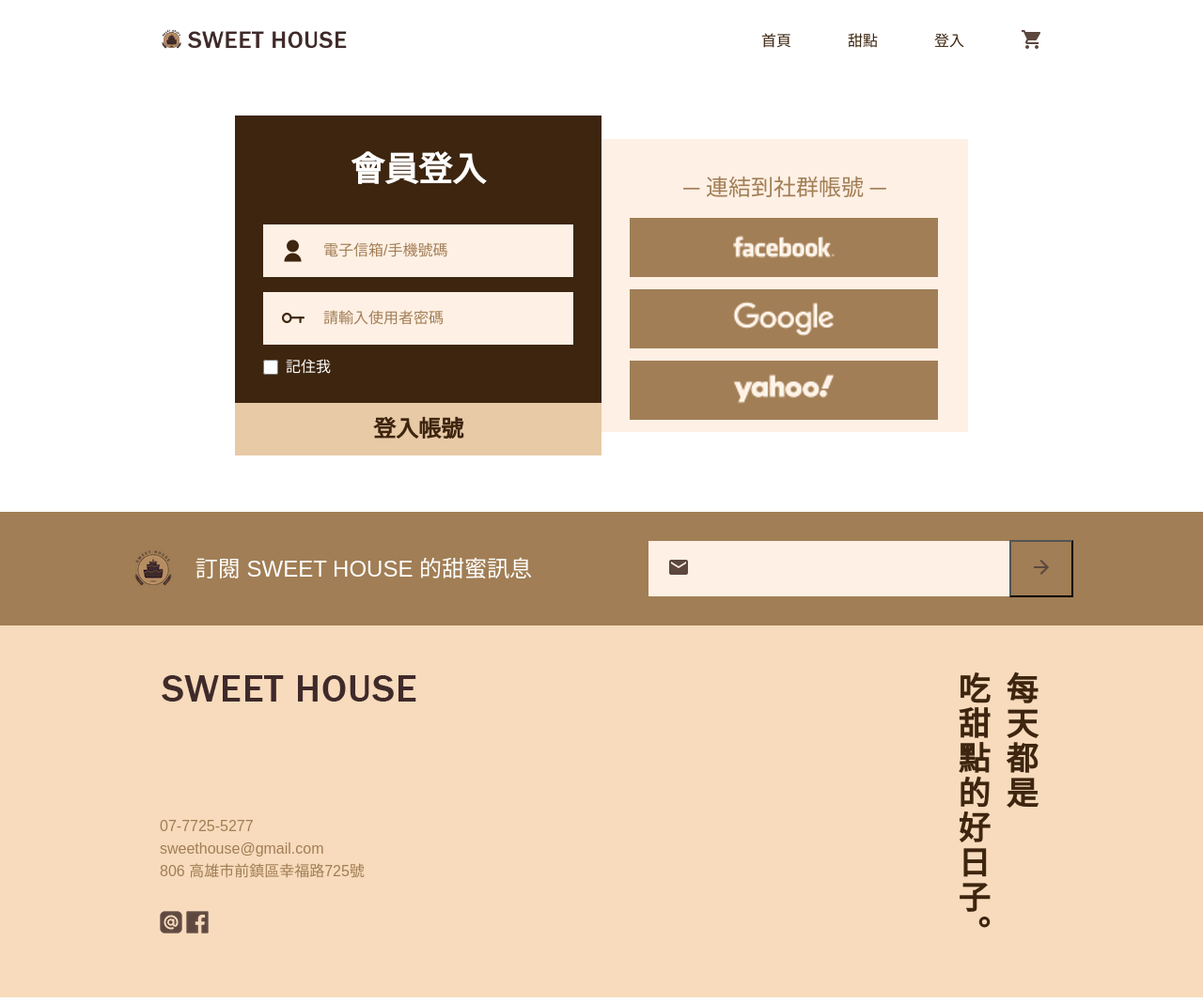
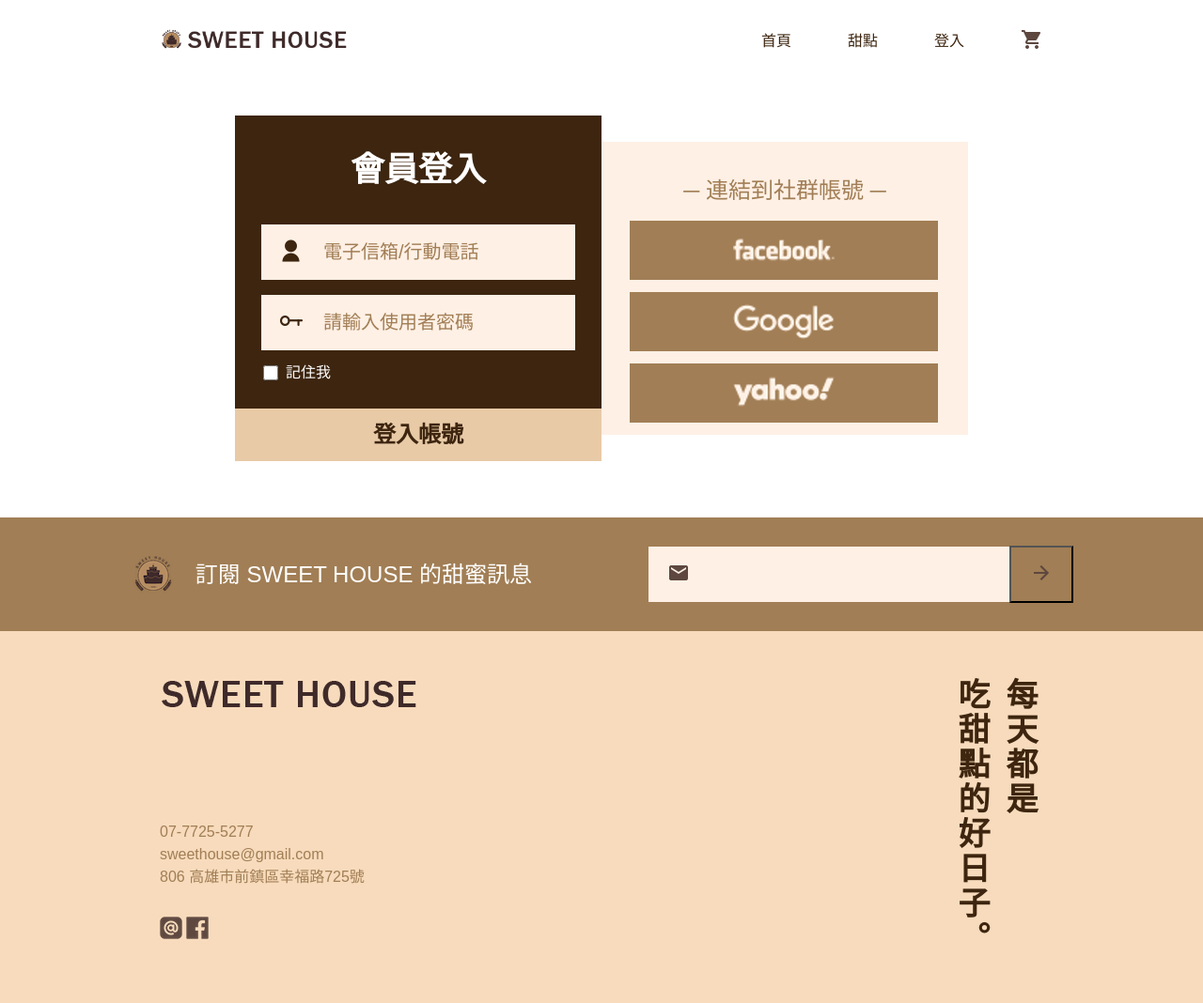
Before and after one commit to xiouyuwen/sweethouse, a plain HTML site: page login.html in a window 1280 px wide. Shown: the whole page at 94% size. Drawn offline with Linux system fonts and the light colour scheme.

Commit message:
login input ok

```diff
--- a/css/login.css
+++ b/css/login.css
@@ -61,17 +61,25 @@ h4{
     align-items: center;
 }
 .account{
-    width: 330px;
+
     background: #fff0e5;
     display: flex;
     align-items: center;
     margin-bottom: 16px;
+
 }
 .account img{
     padding: 16px 20px;
 }
-.info{
-    color: #A17E55;
+.account-box{
+    width: 266px;
+    background: #fff0e5;
+    border: 0;
+    outline-style: none;
+    font-size: 20px;
+}
+.account-box::placeholder{
+    color: #A17e55;
 }
 .remember-box{
     display: flex;
--- a/login.html
+++ b/login.html
@@ -36,14 +36,14 @@
             <h4>會員登入</h4>
             <div class="account-card">
                 <div class="account">
-                    <img src="https://github.com/xiouyuwen/sweethouse/blob/main/sweet-image/member.png?raw=true" alt="人頭">
-                    <p class="info">電子信箱/手機號碼</p>
+                    <div class="account-img"><img src="https://github.com/xiouyuwen/sweethouse/blob/main/sweet-image/member.png?raw=true" alt="人頭"></div>
+                    <input class="account-box" type="text" placeholder="電子信箱/行動電話">
                 </div>
             </div>
             <div class="account-card">
                 <div class="account">
-                    <img src="https://github.com/xiouyuwen/sweethouse/blob/main/sweet-image/key.png?raw=true" alt="鑰匙">
-                    <p class="info">請輸入使用者密碼</p>
+                    <div class="account-img"><img src="https://github.com/xiouyuwen/sweethouse/blob/main/sweet-image/key.png?raw=true" alt="鑰匙"></div>
+                    <input class="account-box" type="text" placeholder="請輸入使用者密碼">
                 </div>
             </div>
             <div class="remember-box">
@@ -56,9 +56,10 @@
         </div>
         <div class="login-media">
             <p class="link-media">─ 連結到社群帳號 ─</p>
-            <div class="media"><img src="https://github.com/xiouyuwen/sweethouse/blob/main/sweet-image/facebook.png?raw=true" alt="facebook"></div>
-            <div class="media"><img src="https://github.com/xiouyuwen/sweethouse/blob/main/sweet-image/google.png?raw=true" alt="Google"></div>
-            <div class="media"><img src="https://github.com/xiouyuwen/sweethouse/blob/main/sweet-image/yahoo.png?raw=true" alt="yahoo"></div>
+            <div class="media"><a href="https://facebook.com
+                "><img src="https://github.com/xiouyuwen/sweethouse/blob/main/sweet-image/facebook.png?raw=true" alt="Facebook"></a></div>
+            <div class="media"><a href="https://www.google.com"><img src="https://github.com/xiouyuwen/sweethouse/blob/main/sweet-image/google.png?raw=true" alt="Google"></a></div>
+            <div class="media"><a href="https://www.yahoo.com.tw"><img src="https://github.com/xiouyuwen/sweethouse/blob/main/sweet-image/yahoo.png?raw=true" alt="Yahoo"></a></div>
         </div>
     </div>
     <div class="footer wrap">
```
